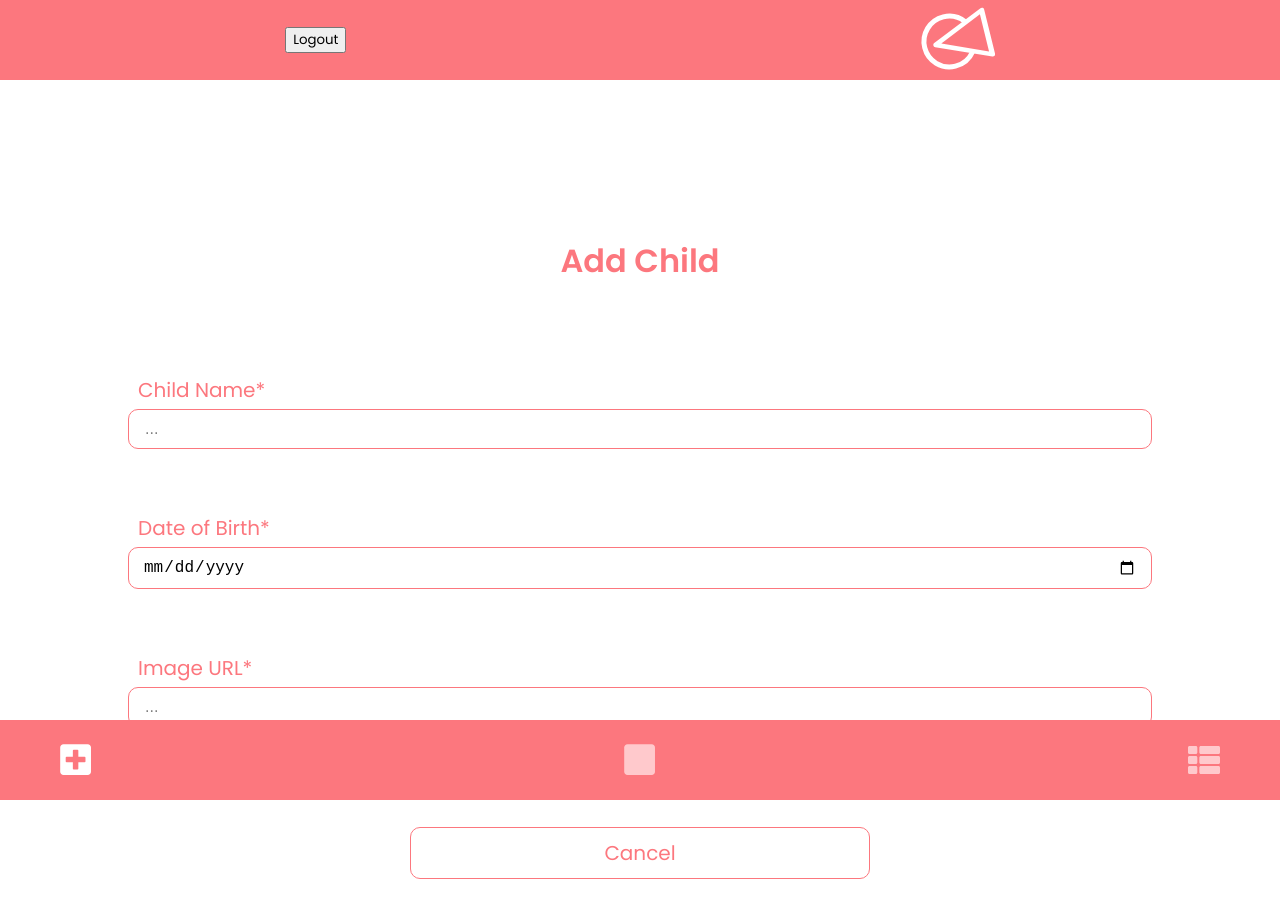
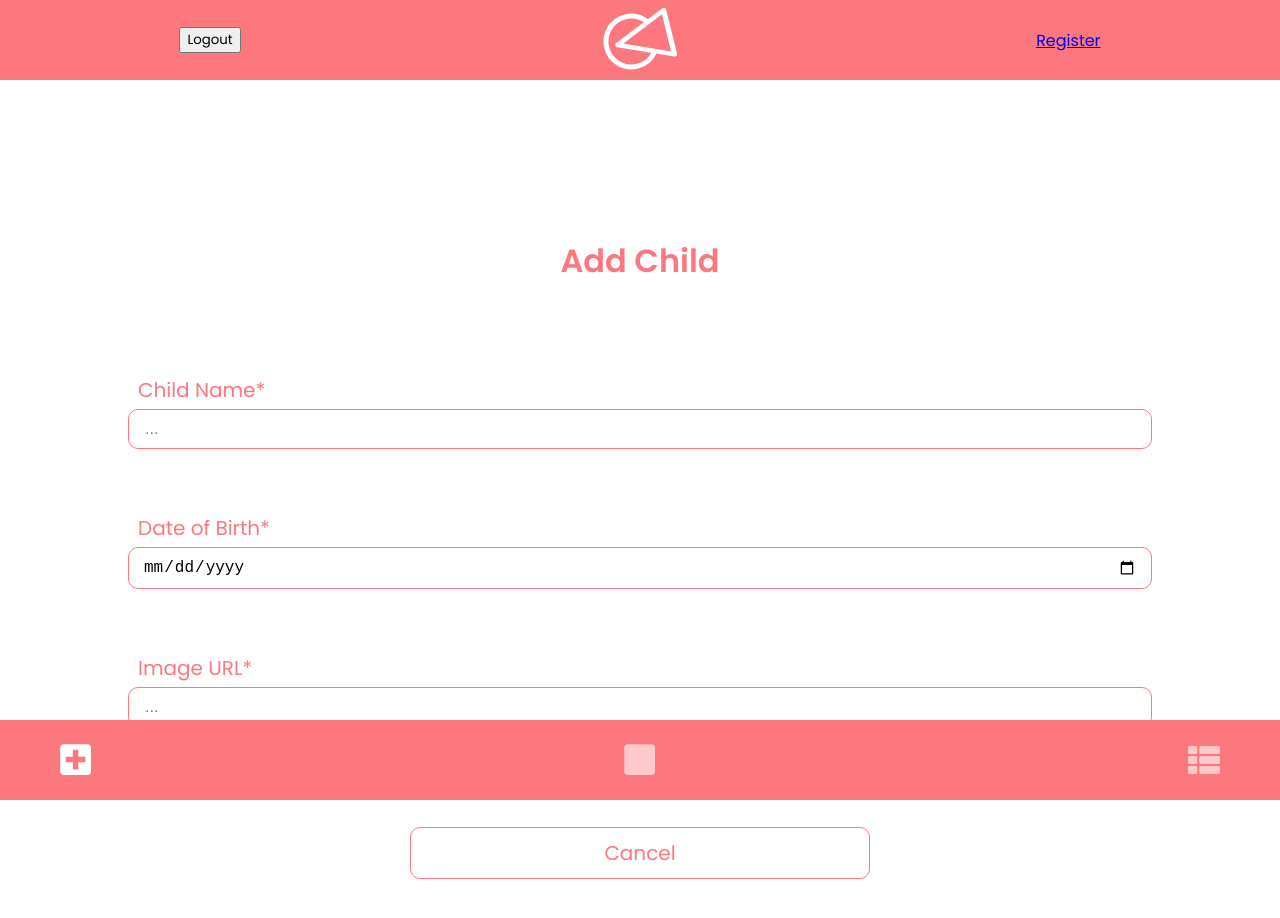
Before and after one commit to idn8k/responsibility_app, a Next.js app: page /addChildPage in a window 1280 px wide. Shown: the top 918 px of the page. Built offline with nearby package versions, Linux system fonts and the light colour scheme.

Commit message:
bug fix - TEST

```diff
--- a/components/Header.jsx
+++ b/components/Header.jsx
@@ -3,6 +3,7 @@ import styled from 'styled-components';
 
 import Logo from './ui/Logo';
 import { signOut } from 'next-auth/react';
+import Link from 'next/link';
 
 const StyledHeader = styled.header`
   background: var(--primary-color);
@@ -23,6 +24,7 @@ export default function Header() {
     <StyledHeader>
       <button onClick={() => signOut()}>Logout</button>
       <Logo />
+      <Link href={'/registerPage'}>Register</Link>
     </StyledHeader>
   );
 }
```
